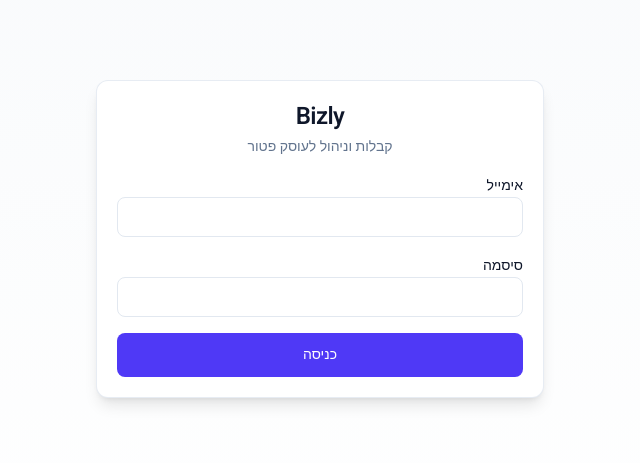
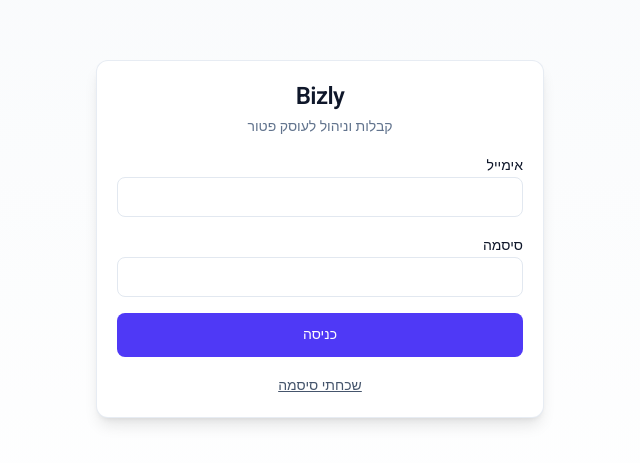
Before and after one commit to Nimrodsn/bizly, a Next.js app: page /login in a window 1280 px wide. Shown: the part 161-624 px from the top of the page, without its empty margins (403-1043 px from the left). Built offline with nearby package versions, Linux system fonts and the light colour scheme.

Commit message:
Update page.tsx

```diff
--- a/app/(auth)/login/page.tsx
+++ b/app/(auth)/login/page.tsx
@@ -1,3 +1,4 @@
+import Link from "next/link";
 import { loginAction } from "@/lib/actions/auth";
 import { Button } from "@/components/ui/button";
 import { Card, CardContent, CardDescription, CardHeader, CardTitle } from "@/components/ui/card";
@@ -23,10 +24,19 @@ export default async function LoginPage({ searchParams }: { searchParams: Promis
               <Label htmlFor="password">סיסמה</Label>
               <Input id="password" name="password" type="password" dir="ltr" className="text-right" autoComplete="current-password" required />
             </div>
-            {error ? <p className="text-sm text-red-600">אימייל או סיסמה שגויים.</p> : null}
+            {error === "auth" ? (
+              <p className="text-sm text-red-600">הקישור לאיפוס הסיסמה פג תוקף או לא תקין. בקש קישור חדש.</p>
+            ) : error ? (
+              <p className="text-sm text-red-600">אימייל או סיסמה שגויים.</p>
+            ) : null}
             <Button type="submit" className="w-full" size="lg">
               כניסה
             </Button>
+            <div className="text-center">
+              <Link href="/forgot-password" className="text-sm text-slate-600 underline hover:text-slate-900">
+                שכחתי סיסמה
+              </Link>
+            </div>
           </form>
         </CardContent>
       </Card>
```
